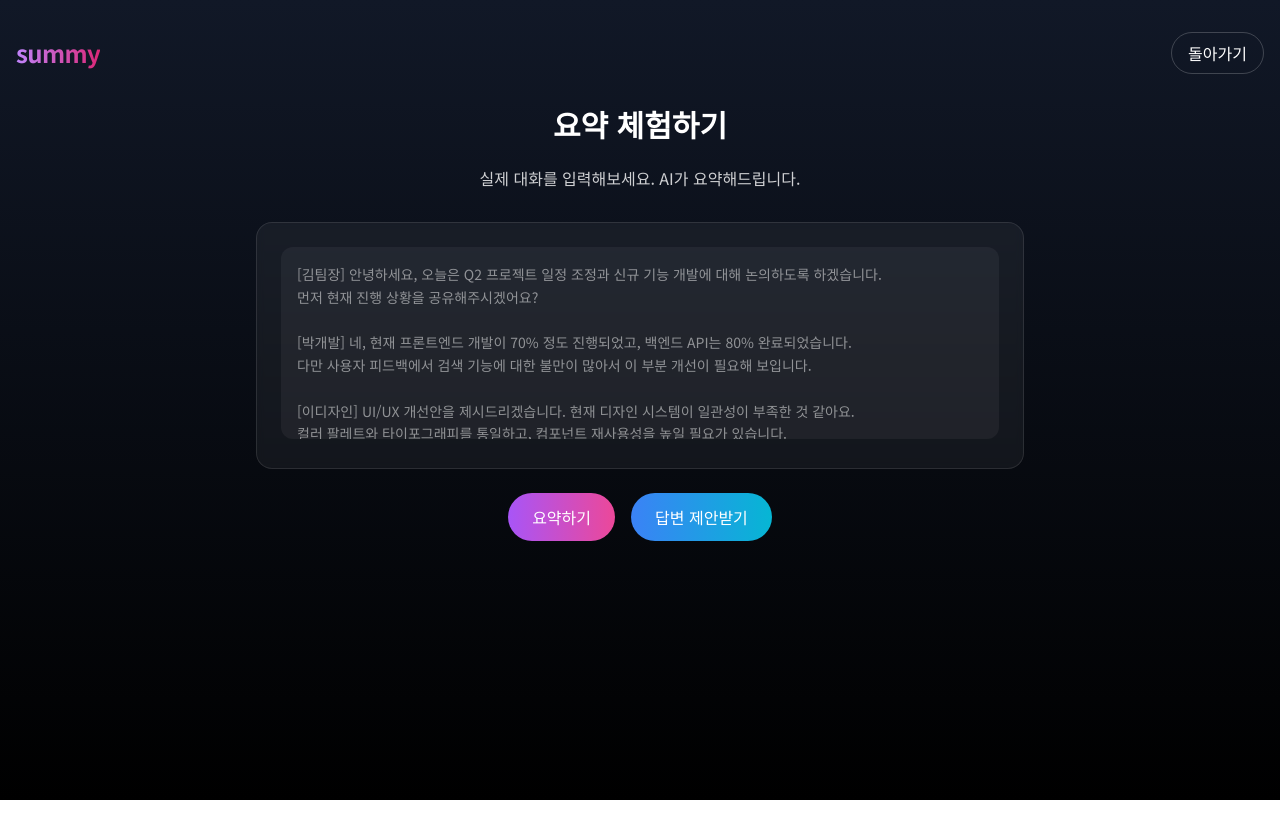
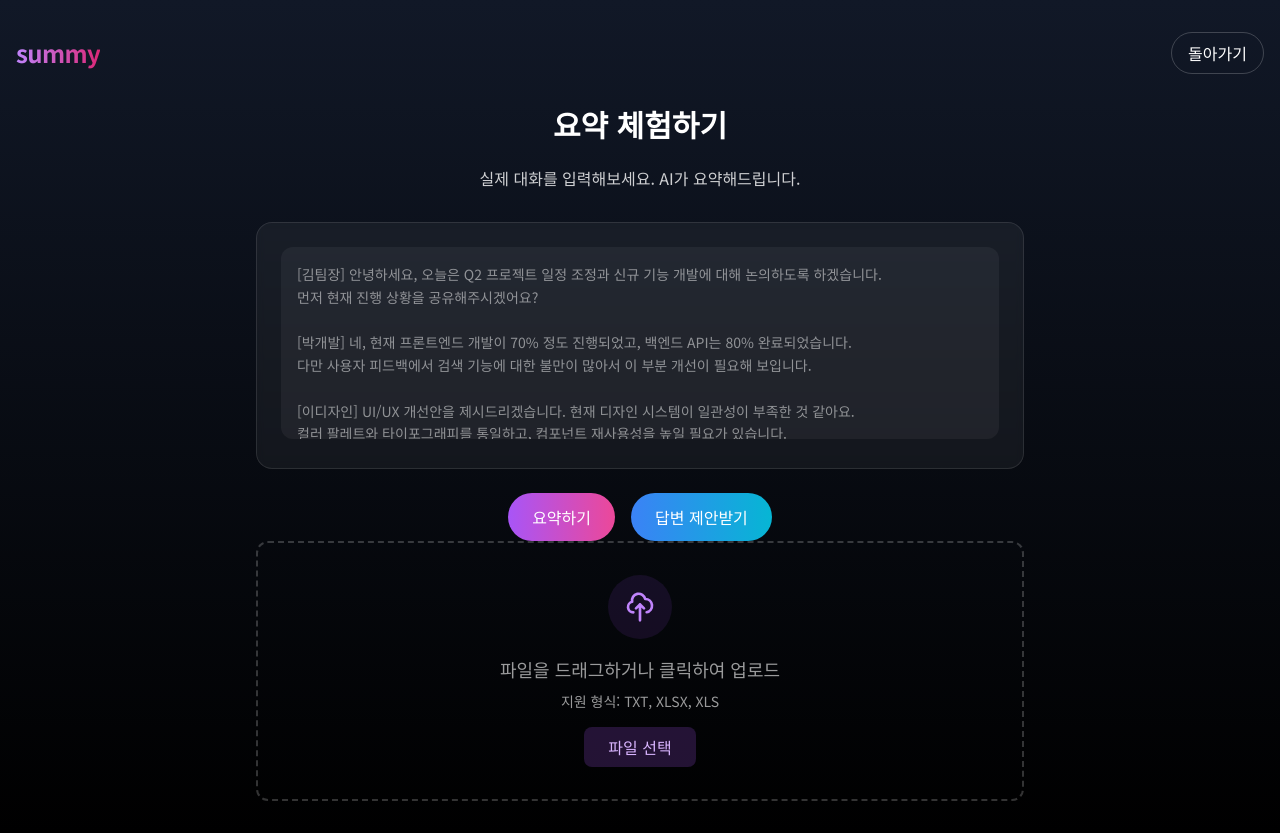
Before and after one commit to FLYLIKEB/summy, a Next.js app: page /demo in a window 1280 px wide. Before the commit the page ends 800 px from the top, so only its background shows below. Built offline with nearby package versions, Linux system fonts and the light colour scheme.

Commit message:
fix: 드래그 앤 드롭 기능 개선

```diff
--- a/app/demo/page.tsx
+++ b/app/demo/page.tsx
@@ -89,21 +89,24 @@ export default function DemoPage() {
 
   const handleDragOver = (e: React.DragEvent) => {
     e.preventDefault()
+    e.stopPropagation()
     setIsDragging(true)
   }
 
   const handleDragLeave = (e: React.DragEvent) => {
     e.preventDefault()
+    e.stopPropagation()
     setIsDragging(false)
   }
 
   const handleDrop = (e: React.DragEvent) => {
     e.preventDefault()
+    e.stopPropagation()
     setIsDragging(false)
 
-    const file = e.dataTransfer.files[0]
-    if (file) {
-      handleFileSelect(file)
+    const files = e.dataTransfer.files
+    if (files && files.length > 0) {
+      handleFileSelect(files[0])
     }
   }
 
@@ -505,6 +508,49 @@ export default function DemoPage() {
               </div>
             </div>
           )}
+
+          {/* 파일 업로드 영역 */}
+          <div
+            className={`relative border-2 border-dashed rounded-xl p-8 text-center transition-all duration-300 cursor-pointer ${
+              isDragging
+                ? 'border-purple-500 bg-purple-500/10'
+                : 'border-white/20 hover:border-purple-500/50'
+            }`}
+            onDragOver={handleDragOver}
+            onDragLeave={handleDragLeave}
+            onDrop={handleDrop}
+            onClick={() => fileInputRef.current?.click()}
+          >
+            <input
+              type="file"
+              ref={fileInputRef}
+              onChange={handleFileInputChange}
+              accept=".txt,.xlsx,.xls"
+              className="hidden"
+            />
+            <div className="space-y-4">
+              <div className="flex justify-center">
+                <div className="w-16 h-16 rounded-full bg-purple-500/10 flex items-center justify-center">
+                  <svg className="w-8 h-8 text-purple-400" fill="none" stroke="currentColor" viewBox="0 0 24 24">
+                    <path strokeLinecap="round" strokeLinejoin="round" strokeWidth={2} d="M7 16a4 4 0 01-.88-7.903A5 5 0 1115.9 6L16 6a5 5 0 011 9.9M15 13l-3-3m0 0l-3 3m3-3v12" />
+                  </svg>
+                </div>
+              </div>
+              <div className="text-white/60">
+                <p className="text-lg font-medium">파일을 드래그하거나 클릭하여 업로드</p>
+                <p className="text-sm mt-2">지원 형식: TXT, XLSX, XLS</p>
+              </div>
+              <button
+                onClick={(e) => {
+                  e.stopPropagation()
+                  fileInputRef.current?.click()
+                }}
+                className="px-6 py-2 bg-purple-500/20 text-purple-300 rounded-lg hover:bg-purple-500/30 transition-colors"
+              >
+                파일 선택
+              </button>
+            </div>
+          </div>
         </div>
       </div>
     </main>
```
